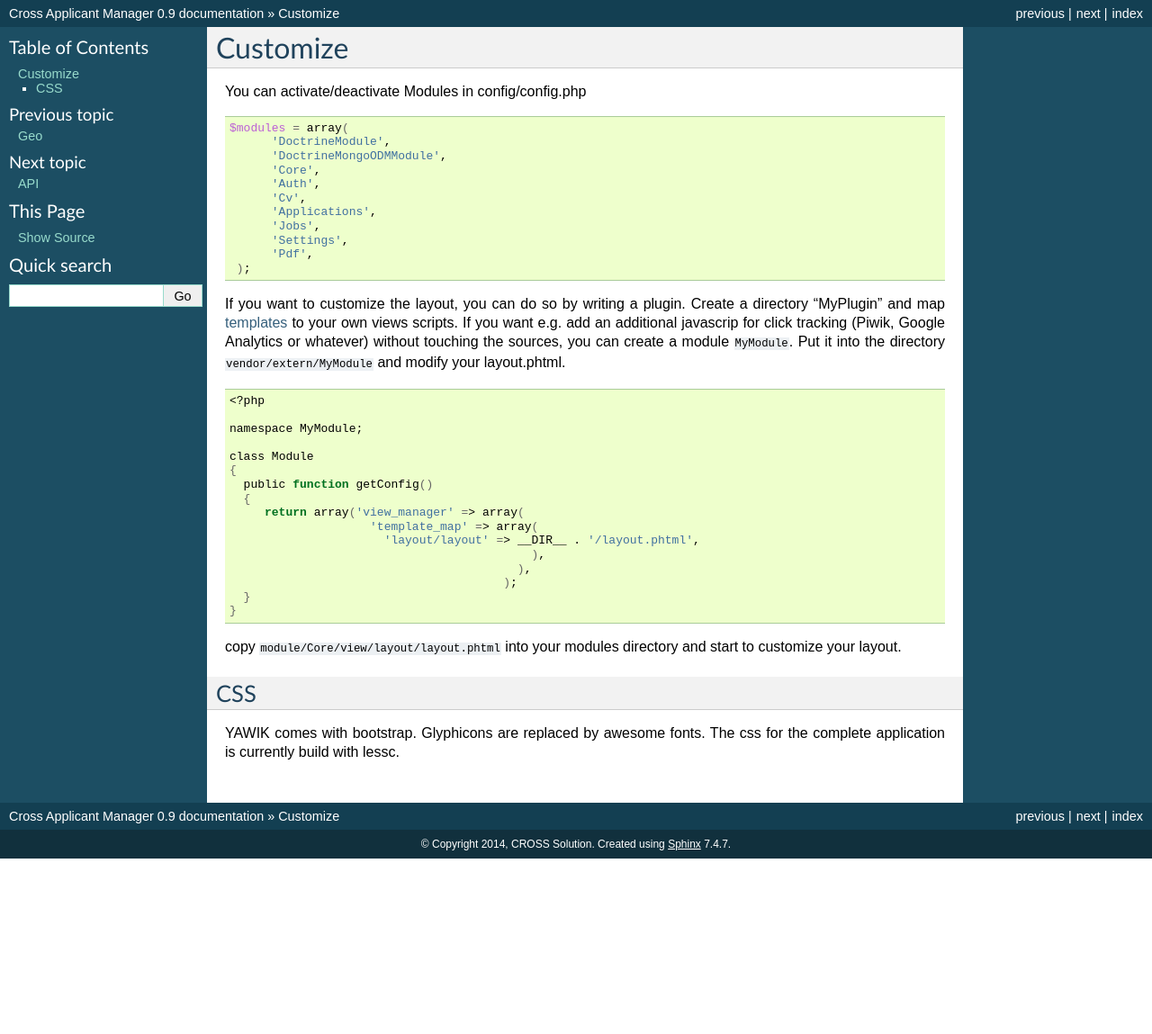
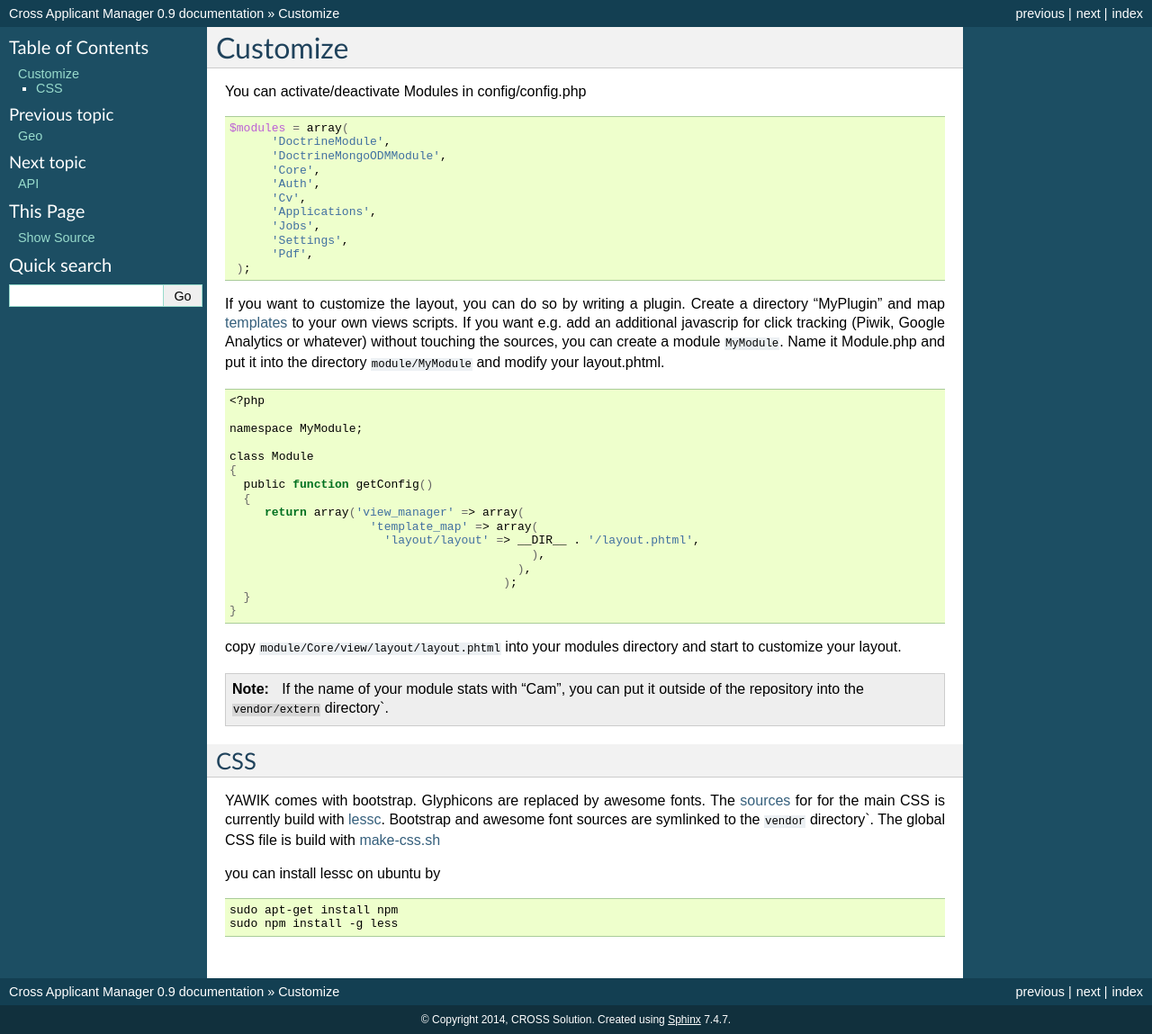
Before and after one commit to cross-solution/YawikDocs, a Sphinx documentation site: the page built from source/customize.rst, in a window 1280 px wide. Shown: the whole page at 90% size. Built offline with Sphinx 7.4.7, drawn with Linux system fonts in a browser that asks for light colours; before the commit the page ends 954 px from its top, so only the background shows below that.

Commit message:
some words about lessc

```diff
--- a/source/customize.rst
+++ b/source/customize.rst
@@ -22,7 +22,7 @@ You can activate/deactivate Modules in config/config.php
 
 If you want to customize the layout, you can do so by writing a plugin. Create a directory "MyPlugin" and map :ref:`templates <templates>`
 to your own views scripts. If you want e.g. add an additional javascrip for click tracking (Piwik, Google Analytics or whatever) without touching the sources,
-you can create a module ``MyModule``. Put it into the directory ``vendor/extern/MyModule`` and modify your layout.phtml.
+you can create a module ``MyModule``. Name it Module.php and put it into the directory ``module/MyModule`` and modify your layout.phtml.
 
 .. code-block:: sh
 
@@ -47,9 +47,27 @@ you can create a module ``MyModule``. Put it into the directory ``vendor/extern/
 
 copy ``module/Core/view/layout/layout.phtml`` into your modules directory and start to customize your layout.
 
+.. note::
+
+   If the name of your module stats with "Cam", you can put it outside of the
+   repository into the ``vendor/extern`` directory`.
+
 
 CSS
 ---
 
-YAWIK comes with bootstrap. Glyphicons are replaced by awesome fonts. The css for the complete application
-is currently build with lessc.
+YAWIK comes with bootstrap. Glyphicons are replaced by awesome fonts. The sources_ for for the main CSS
+is currently build with lessc_.
+Bootstrap and awesome font sources are symlinked to the ``vendor`` directory`.
+The global CSS file is build with make-css.sh_
+
+you can install lessc on ubuntu by
+
+.. code-block:: sh
+
+  sudo apt-get install npm
+  sudo npm install -g less
+
+.. _lessc: http://lesscss.org/#using-less
+.. _sources: https://github.com/cross-solution/CrossApplicantManager/tree/master/less
+.. _make-css.sh: https://github.com/cross-solution/CrossApplicantManager/blob/master/less/make-css.sh
--- a/source/installation.rst
+++ b/source/installation.rst
@@ -81,7 +81,10 @@ point the DocumentRoot of your Webserver to the ``public`` directory.
         </Directory>
   </VirtualHost>
 
+.. note::
 
+  you should ``SetEnv APPLICANTION_ENV development`` in your VirtualHost section,
+  if you plan do develop.
 
 Authentication
 ^^^^^^^^^^^^^^
```
Also changed, not shown: 2 other files.
